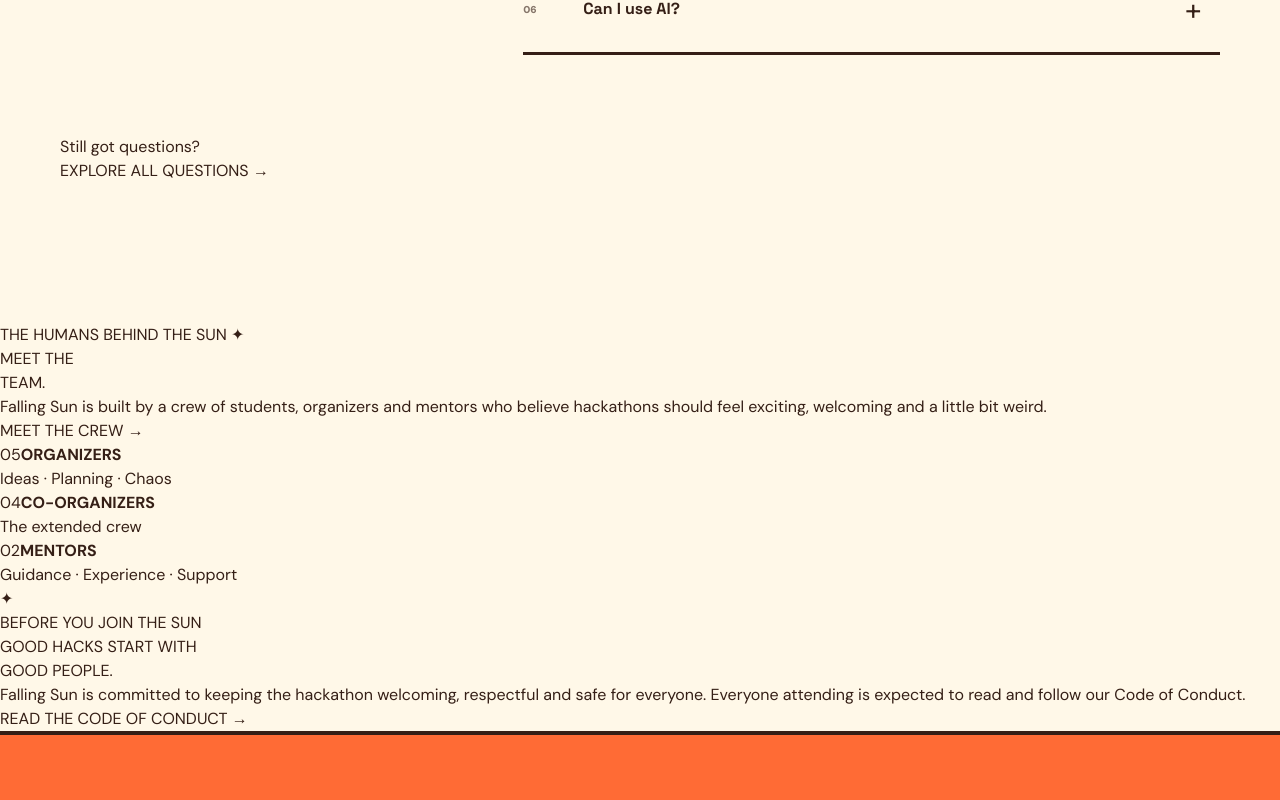
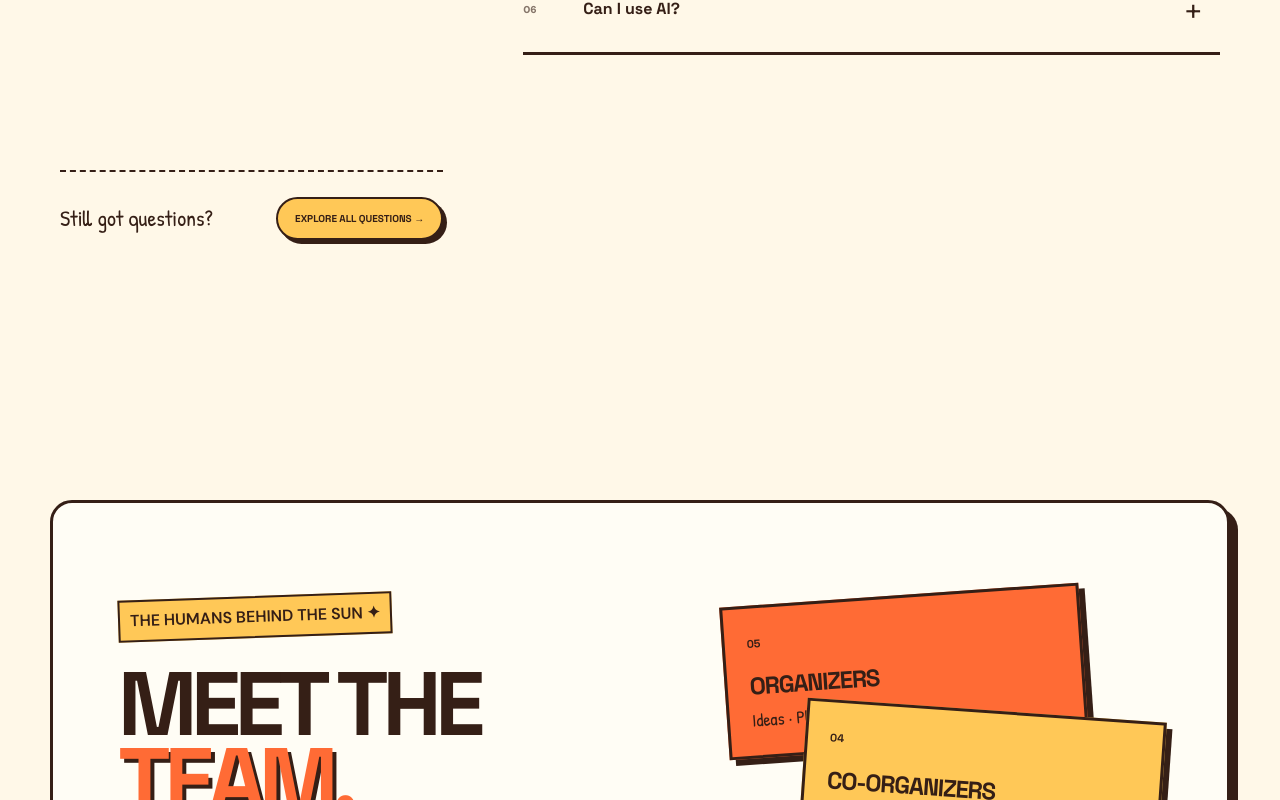
Before and after one commit to buildwithutkarsh-cpu/fallingsun, a Next.js app: page / in a window 1280 px wide. Shown: the part 6940-7740 px from the top of the page. Built offline with nearby package versions, Linux system fonts and the light colour scheme.

Commit message:
Add styles for homepage sections and buttons

```diff
--- a/app/globals.css
+++ b/app/globals.css
@@ -3722,3 +3722,287 @@ button {
     font-size: 26px;
   }
 }
+/* =========================================================
+   HOMEPAGE — TEAM / FAQ / CODE OF CONDUCT
+   ========================================================= */
+
+.home-faq-explore {
+  margin-top: 35px;
+  padding-top: 25px;
+  border-top: 2px dashed var(--line);
+  display: flex;
+  align-items: center;
+  justify-content: space-between;
+  gap: 20px;
+}
+
+.home-faq-explore p {
+  margin: 0;
+  font-family: var(--hand);
+  font-size: 22px;
+}
+
+.home-faq-button {
+  display: inline-block;
+  padding: 12px 17px;
+  background: var(--yellow);
+  color: var(--ink);
+  border: 2px solid var(--line);
+  border-radius: 999px;
+  box-shadow: 4px 4px 0 var(--line);
+  font-family: var(--space);
+  font-size: 10px;
+  font-weight: 900;
+  text-decoration: none;
+  transition: 0.2s ease;
+}
+
+.home-faq-button:hover {
+  transform: translate(3px, 3px);
+  box-shadow: 1px 1px 0 var(--line);
+}
+
+/* TEAM */
+
+.home-team-section {
+  width: min(1180px, calc(100% - 32px));
+  margin: 120px auto 0;
+  padding: 65px;
+  display: grid;
+  grid-template-columns: 1fr 0.9fr;
+  gap: 70px;
+  align-items: center;
+  background: var(--paper);
+  border: 3px solid var(--line);
+  border-radius: 22px;
+  box-shadow: 8px 8px 0 var(--line);
+}
+
+.home-team-label {
+  display: inline-block;
+  margin: 0 0 15px;
+  padding: 6px 10px;
+  background: var(--yellow);
+  border: 2px solid var(--line);
+  transform: rotate(-2deg);
+  font-family: var(--hand);
+  font-size: 17px;
+}
+
+.home-team-copy h2 {
+  margin: 0;
+  font-family: var(--space);
+  font-size: clamp(55px, 8vw, 90px);
+  line-height: 0.84;
+  letter-spacing: -0.07em;
+  font-weight: 950;
+}
+
+.home-team-copy h2 span {
+  color: var(--orange);
+  text-shadow: 4px 4px 0 var(--line);
+}
+
+.home-team-copy > p {
+  max-width: 520px;
+  margin: 28px 0;
+  font-family: var(--dm);
+  font-size: 16px;
+  line-height: 1.65;
+  font-weight: 600;
+}
+
+.home-team-button {
+  display: inline-block;
+  padding: 14px 20px;
+  background: var(--orange);
+  color: var(--ink);
+  border: 3px solid var(--line);
+  border-radius: 999px;
+  box-shadow: 5px 5px 0 var(--line);
+  font-family: var(--space);
+  font-size: 11px;
+  font-weight: 950;
+  text-decoration: none;
+  transition: 0.2s ease;
+}
+
+.home-team-button:hover {
+  transform: translate(3px, 3px);
+  box-shadow: 2px 2px 0 var(--line);
+}
+
+.home-team-stack {
+  min-height: 380px;
+  position: relative;
+}
+
+.home-team-card {
+  width: 78%;
+  min-height: 145px;
+  padding: 22px;
+  position: absolute;
+  border: 3px solid var(--line);
+  box-shadow: 6px 6px 0 var(--line);
+}
+
+.home-team-card span {
+  font-family: var(--space);
+  font-size: 11px;
+  font-weight: 900;
+}
+
+.home-team-card strong {
+  display: block;
+  margin-top: 20px;
+  font-family: var(--space);
+  font-size: 24px;
+  line-height: 1;
+  font-weight: 950;
+  letter-spacing: -0.05em;
+}
+
+.home-team-card p {
+  margin: 8px 0 0;
+  font-family: var(--hand);
+  font-size: 18px;
+}
+
+.home-team-card-one {
+  top: 0;
+  left: 5%;
+  background: var(--orange);
+  transform: rotate(-4deg);
+}
+
+.home-team-card-two {
+  top: 115px;
+  right: 0;
+  background: var(--yellow);
+  transform: rotate(4deg);
+}
+
+.home-team-card-three {
+  bottom: 0;
+  left: 9%;
+  background: var(--green);
+  transform: rotate(-2deg);
+}
+
+/* CODE OF CONDUCT */
+
+.home-code-section {
+  width: min(1000px, calc(100% - 32px));
+  margin: 100px auto 0;
+  padding: 35px 40px;
+  display: flex;
+  align-items: flex-start;
+  gap: 25px;
+  background: var(--ink);
+  color: var(--paper);
+  border: 3px solid var(--line);
+  border-radius: 18px;
+  box-shadow: 7px 7px 0 var(--orange);
+}
+
+.home-code-icon {
+  flex: 0 0 auto;
+  width: 54px;
+  height: 54px;
+  display: grid;
+  place-items: center;
+  background: var(--yellow);
+  color: var(--ink);
+  border: 3px solid var(--line);
+  border-radius: 50%;
+  font-size: 22px;
+}
+
+.home-code-kicker {
+  margin: 0 0 8px;
+  font-family: var(--space);
+  font-size: 9px;
+  font-weight: 900;
+  letter-spacing: 0.12em;
+}
+
+.home-code-section h3 {
+  margin: 0;
+  font-family: var(--space);
+  font-size: clamp(28px, 4vw, 43px);
+  line-height: 0.92;
+  letter-spacing: -0.06em;
+  font-weight: 950;
+}
+
+.home-code-section h3 span {
+  color: var(--yellow);
+}
+
+.home-code-section > div:last-child > p {
+  max-width: 650px;
+  margin: 18px 0;
+  font-family: var(--dm);
+  font-size: 14px;
+  line-height: 1.6;
+}
+
+.home-code-section a {
+  color: var(--yellow);
+  font-family: var(--space);
+  font-size: 10px;
+  font-weight: 900;
+  text-decoration: none;
+}
+
+.home-code-section a:hover {
+  text-decoration: underline;
+}
+
+/* MOBILE */
+
+@media (max-width: 800px) {
+  .home-team-section {
+    grid-template-columns: 1fr;
+    padding: 45px 28px;
+    gap: 50px;
+  }
+
+  .home-team-stack {
+    min-height: 390px;
+  }
+}
+
+@media (max-width: 560px) {
+  .home-faq-explore {
+    flex-direction: column;
+    align-items: flex-start;
+  }
+
+  .home-team-section {
+    width: calc(100% - 24px);
+    padding: 40px 22px;
+  }
+
+  .home-team-copy h2 {
+    font-size: 55px;
+  }
+
+  .home-team-stack {
+    min-height: 350px;
+  }
+
+  .home-team-card {
+    width: 84%;
+  }
+
+  .home-team-card strong {
+    font-size: 20px;
+  }
+
+  .home-code-section {
+    width: calc(100% - 24px);
+    padding: 28px 22px;
+    flex-direction: column;
+  }
+}
```
